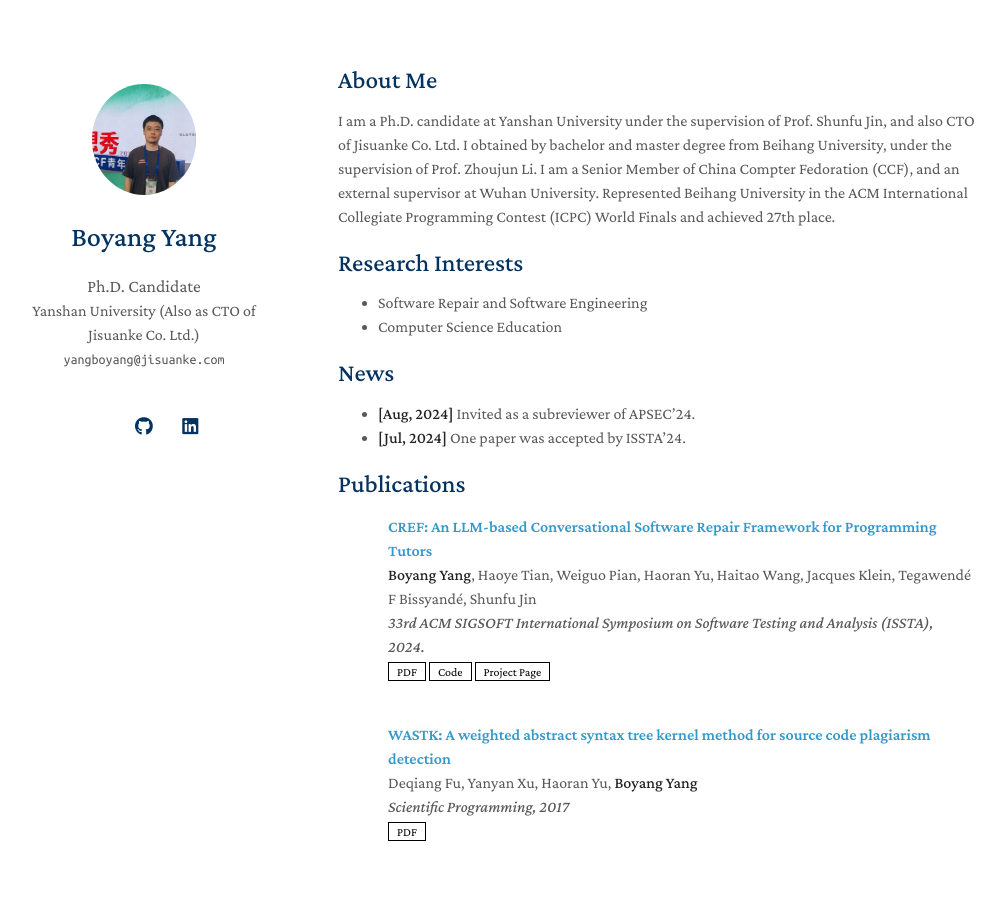
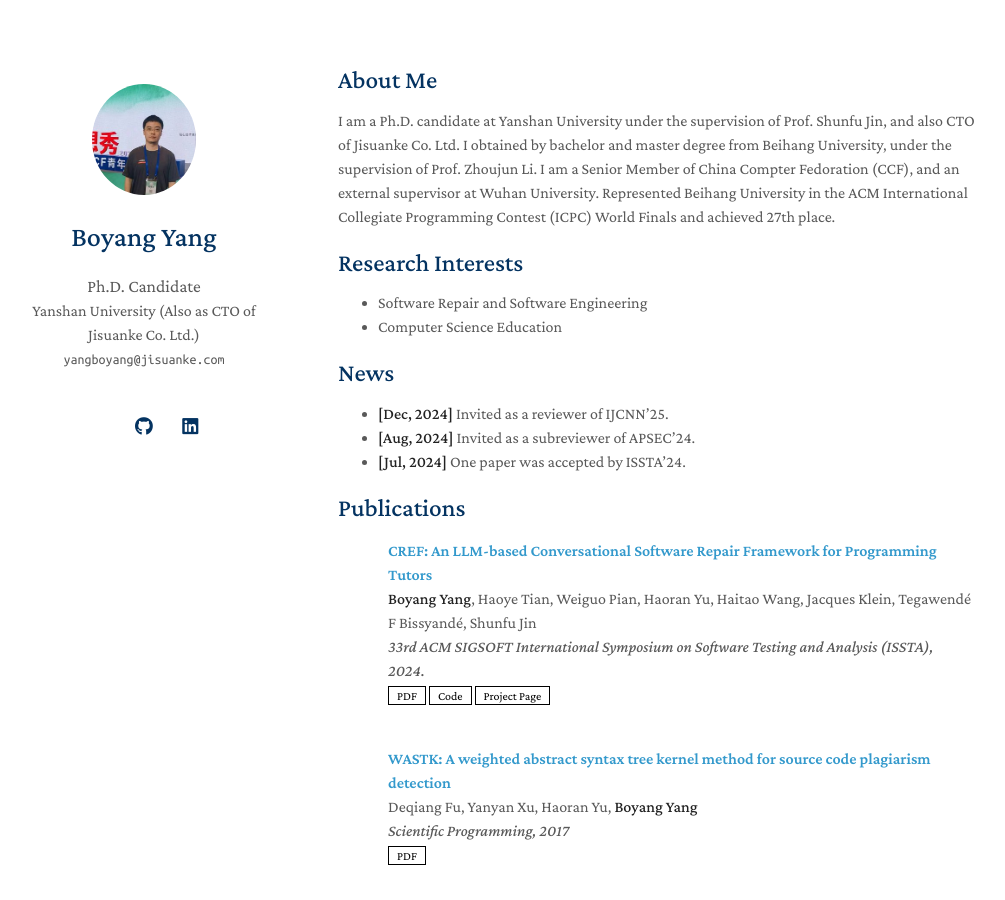
Before and after one commit to buaabarty/buaabarty.github.io, a Jekyll site: the page built from index.md, in a window 1280 px wide and 900 px high. Shown: the whole window, without its empty margins (132-1137 px from the left). Built offline with Jekyll 4.4.1, drawn with Linux system fonts in a browser that asks for light colours; a style sheet for code colours, icons or effects is not loaded; our own code applies the rules of GitHub Pages for plain Markdown files.

Commit message:
Update index.md

```diff
--- a/index.md
+++ b/index.md
@@ -12,6 +12,7 @@
 
 ## News
 
+- **[Dec, 2024]** Invited as a reviewer of IJCNN'25.
 - **[Aug, 2024]** Invited as a subreviewer of APSEC'24.
 - **[Jul, 2024]** One paper was accepted by ISSTA'24.
 
```
